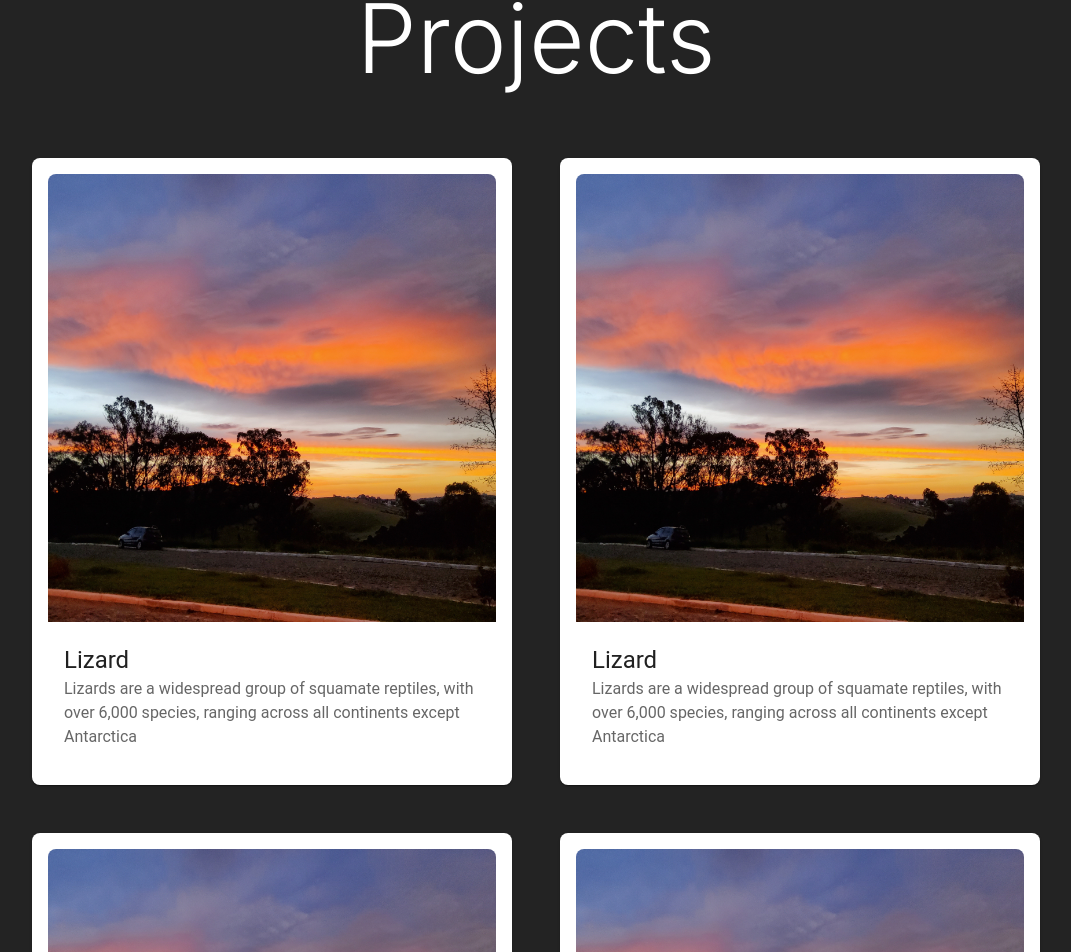
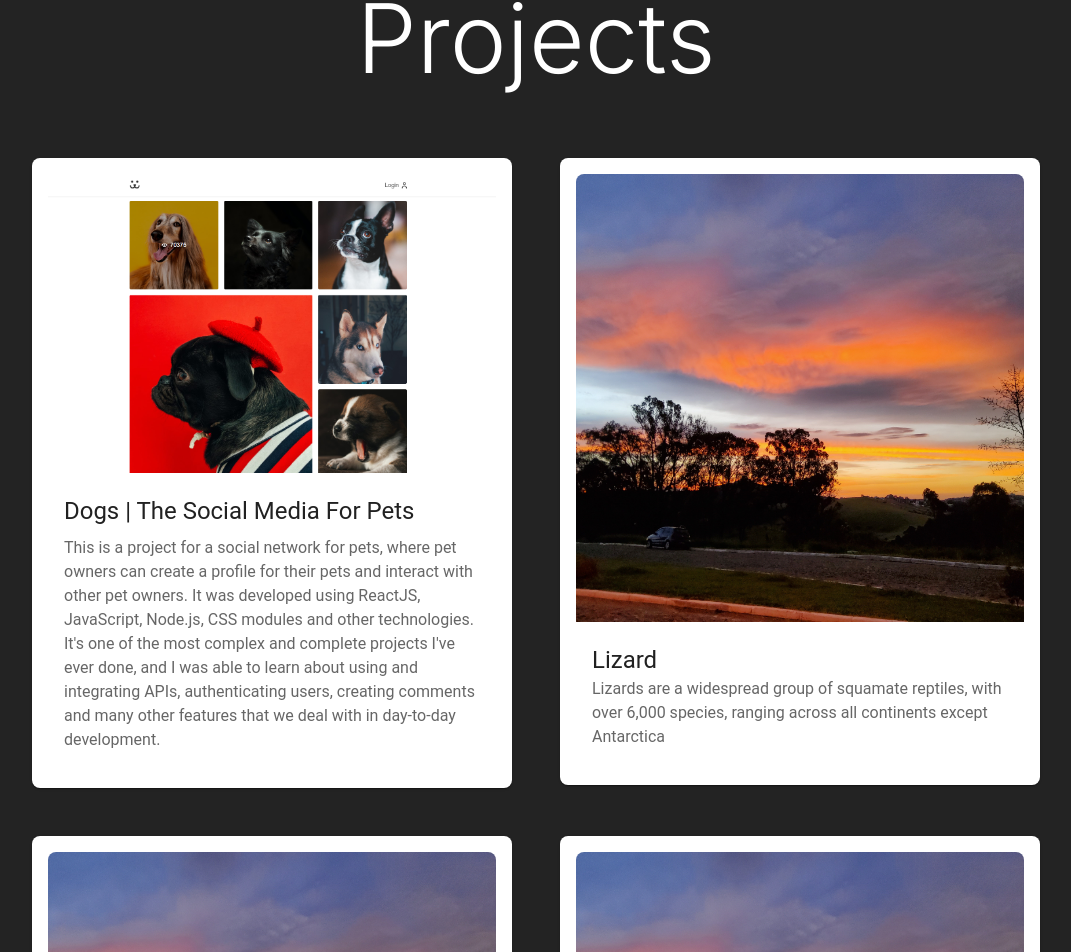
Before and after one commit to MarcusVNT/my-portfolio, a React (Vite) app: page / in a window 1280 px wide. Shown: the part 2054-3006 px from the top of the page, without its empty margins (104-1175 px from the left). Built offline with nearby package versions, Linux system fonts and the light colour scheme; a web font is replaced by a local one.

Commit message:
Adding Dogs project.

```diff
--- a/src/pages/Home/sections/Projects/Cards.tsx
+++ b/src/pages/Home/sections/Projects/Cards.tsx
@@ -1,4 +1,5 @@
 import { Card, CardContent, Grid, Stack, Typography } from "@mui/material";
+import Dogs from "../../../../../public/dogs.png";
 import Skyfall from "../../../../../public/skyfall.jpg";
 
 export default function Cards() {
@@ -12,8 +13,8 @@ export default function Cards() {
         >
           <CardContent>
             <img
-              src={Skyfall}
-              alt="Skyfall"
+              src={Dogs}
+              alt="Dogs - Social Media for Pets"
               style={{
                 objectFit: "contain",
                 width: "100%",
@@ -21,12 +22,18 @@ export default function Cards() {
               }}
             />
             <Stack sx={{ padding: "16px 16px 0 16px" }}>
-              <Typography variant="h5" component="div">
-                Lizard
+              <Typography variant="h5" component="div" marginBottom="8px">
+                Dogs | The Social Media For Pets
               </Typography>
               <Typography sx={{ mb: 1.5 }} color="text.secondary">
-                Lizards are a widespread group of squamate reptiles, with over
-                6,000 species, ranging across all continents except Antarctica
+                This is a project for a social network for pets, where pet
+                owners can create a profile for their pets and interact with
+                other pet owners. It was developed using ReactJS, JavaScript,
+                Node.js, CSS modules and other technologies. It's one of the
+                most complex and complete projects I've ever done, and I was
+                able to learn about using and integrating APIs, authenticating
+                users, creating comments and many other features that we deal
+                with in day-to-day development.
               </Typography>
             </Stack>
           </CardContent>
```
Also changed, not shown: public/dogs.png (added).
